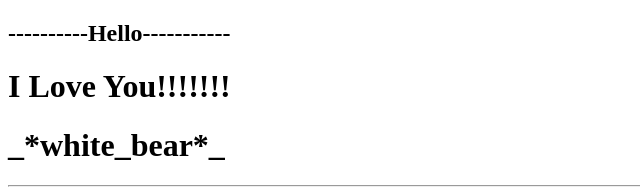
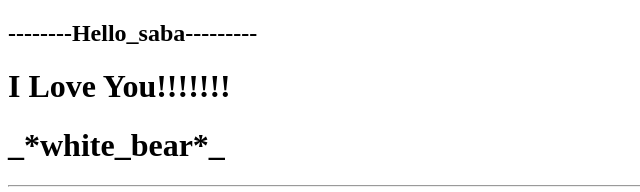
Before and after one commit to AasimRafiq/ILY, a plain HTML site: page index.html in a window 1280 px wide. Shown: the top 192 px of the page, 0-640 px from the left. Drawn offline with Linux system fonts and the light colour scheme.

Commit message:
Update index.html

```diff
--- a/index.html
+++ b/index.html
@@ -6,7 +6,7 @@
     <title>Saba</title>
 </head>
 <body>
-    <h2>----------Hello-----------</h2>
+    <h2>--------Hello_saba---------</h2>
     <h1>I Love You!!!!!!!</h1>
     <h1>_*white_bear*_</h1>
     <hr/>
```
